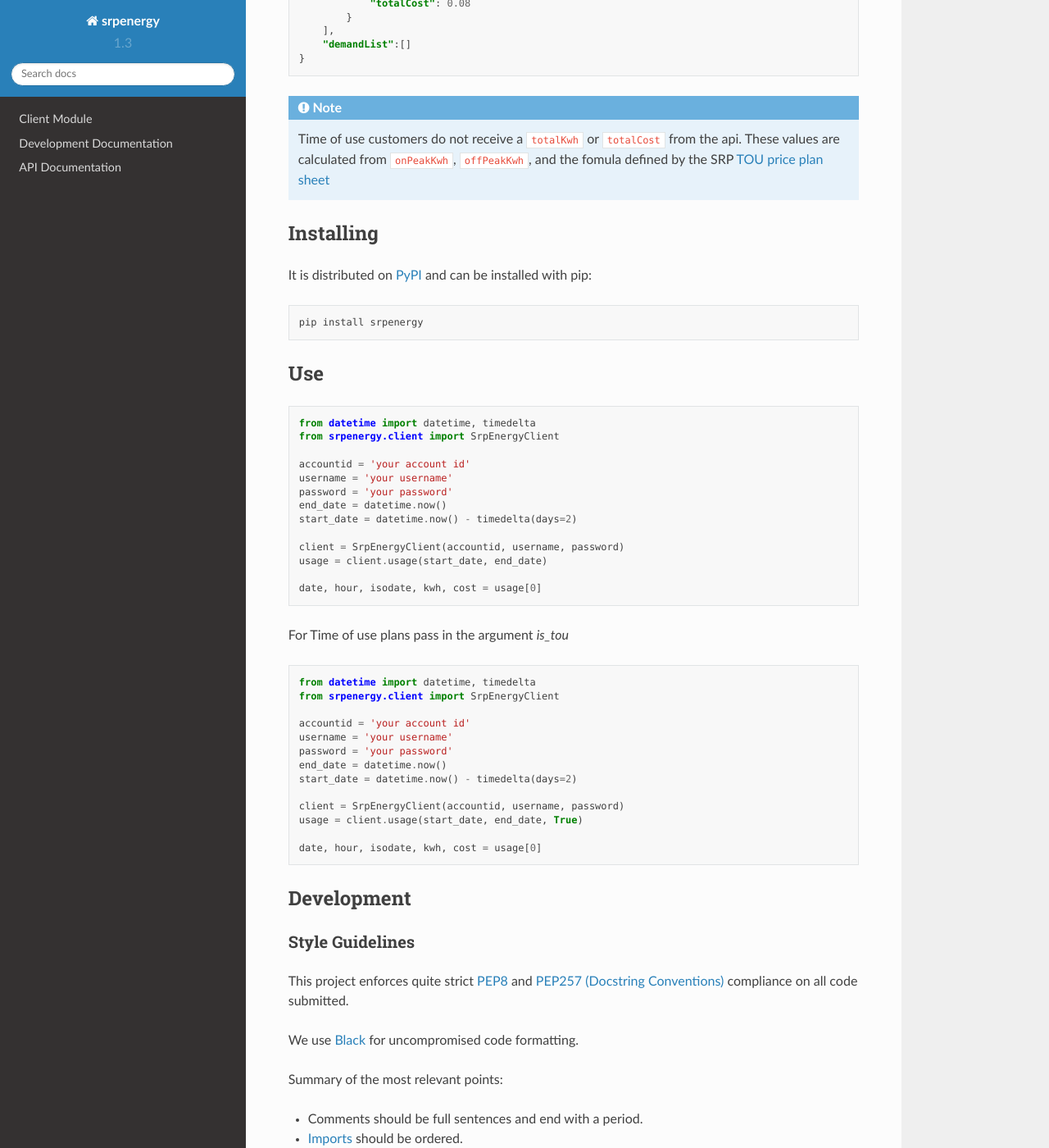
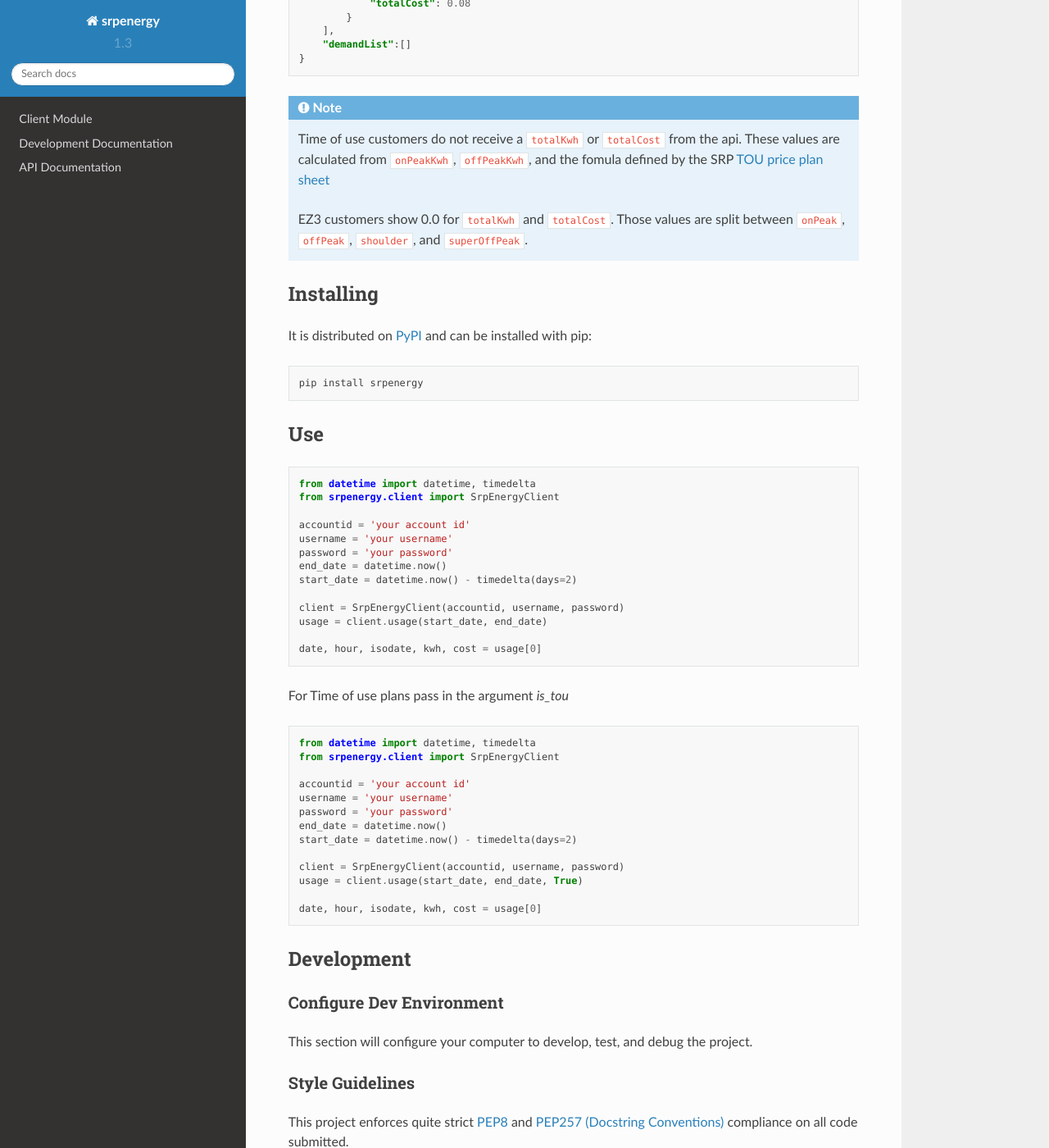
Before and after one commit to lamoreauxlab/srpenergy-api-client-python, a Sphinx documentation site: the page built from docs/index.rst, in a window 1280 px wide and 1400 px high, scrolled down 765 px. Shown: the whole window at 82% size. Built offline with Sphinx 7.4.7 and the Read the Docs theme 2.0.0, drawn with Linux system fonts in a browser that asks for light colours.

```diff
--- a/README.rst
+++ b/README.rst
@@ -58,6 +58,8 @@ The data returned from the hourly url ``https://myaccount.srpnet.com/myaccountap
 .. note::
     Time of use customers do not receive a ``totalKwh`` or ``totalCost`` from the api. These values are calculated from ``onPeakKwh``, ``offPeakKwh``, and the fomula defined by the SRP `TOU price plan sheet <https://srpnet.com/prices/pdfx/April2015/E-26.pdf>`_
 
+    EZ3 customers show 0.0 for ``totalKwh`` and ``totalCost``. Those values are split between ``onPeak``, ``offPeak``, ``shoulder``, and ``superOffPeak``.
+
 Installing
 ==========
 
@@ -108,6 +110,26 @@ For Time of use plans pass in the argument `is_tou`
 
 Development
 ===========
+
+Configure Dev Environment
+-------------------------
+
+This section will configure your computer to develop, test, and debug the project.
+
+.. code-block::bash
+
+    # Copy Project to local computer
+    cd /path/to/src/
+    git clone https://github.com/lamoreauxlab/srpenergy-api-client-python.git
+    cd /path/to/src/srpenergy-api-client-python
+
+    # Create Python Virtual Environment and activate
+    python -m venv .venv
+    source .venv/bin/activate
+
+    # Install Project
+    python -m pip install -r requirements.txt
+    python -m pip install -e .
 
 Style Guidelines
 ----------------
--- a/docs/api.rst
+++ b/docs/api.rst
@@ -102,3 +102,5 @@ Results
 
 .. note::
     Time of use customers do not receive a ``totalKwh`` or ``totalCost`` from the api. These values are calculated from ``onPeakKwh``, ``offPeakKwh``, and the fomula defined by the SRP `TOU price plan sheet <https://srpnet.com/prices/pdfx/April2015/E-26.pdf>`_
+
+    EZ3 customers show 0.0 for ``totalKwh`` and ``totalCost``. The values are split between ``onPeak``, ``offPeak``, ``shoulder``, and ``superOffPeak``.
--- a/docs/conf.py
+++ b/docs/conf.py
@@ -15,7 +15,7 @@ author = "Brig Lamoreaux"
 # The short X.Y version
 version = "1.3"
 # The full version, including alpha/beta/rc tags
-release = "1.3.5"
+release = "1.3.6"
 # version = re.sub(r'(\d+\.\d+)\.\d+(.*)', r'\1\2', srpenergy.__version__)
 # version = re.sub(r'(\.dev\d+).*?$', r'\1', version)
 
@@ -82,7 +82,7 @@ html_theme = "sphinx_rtd_theme"
 # Add any paths that contain custom static files (such as style sheets) here,
 # relative to this directory. They are copied after the builtin static files,
 # so a file named "default.css" will overwrite the builtin "default.css".
-html_static_path = ["_static"]
+# html_static_path = ["_static"]
 
 # Custom sidebar templates, must be a dictionary that maps document names
 # to template names.
--- a/requirements_docs.txt
+++ b/requirements_docs.txt
@@ -1,3 +1,3 @@
 numpydoc
-Sphinx==4.2.0
+Sphinx==4.4.0
 sphinx-rtd-theme==1.0.0
```
Also changed, not shown: CLA.md (added, +32 -0 lines), CONTRIBUTING.md (added, +11 -0 lines), requirements_test.txt (+8 -7 lines), .pre-commit-config.yaml, 5 other files.
